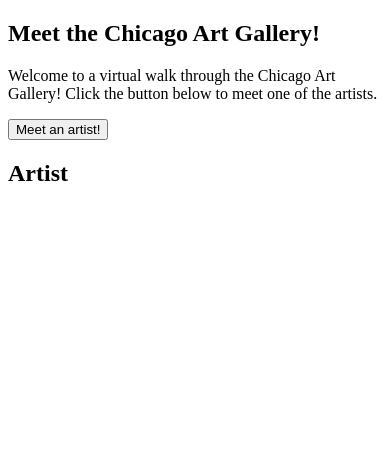
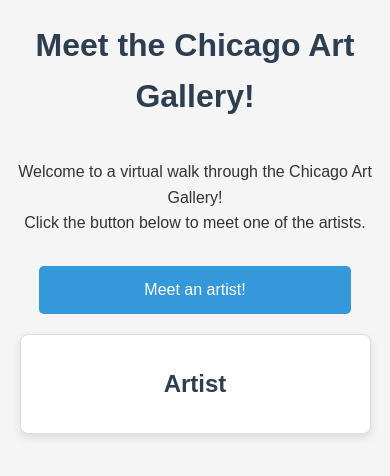
Before and after one commit to DariaBolgova/ARTIC-open-API-project, a plain HTML site: page index.html in a window 390 px wide. Both pictures are taken after a click on the button "Meet an artist!". Drawn offline with Linux system fonts and the light colour scheme; no server answers.

Commit message:
add basic styling with CSS

```diff
--- a/css/index.css
+++ b/css/index.css
@@ -2,4 +2,107 @@
     box-sizing: border-box;
 }
 
-/* Styling will be updated soon! */
+body {
+    font-family: Arial, sans-serif;
+    background-color: #f5f5f5;
+    color: #333;
+    margin: 0;
+    padding: 0;
+    line-height: 1.6;
+}
+
+h1, h2 {
+    text-align: center;
+    color: #2c3e50;
+}
+
+h1 {
+    margin-top: 20px;
+    font-size: 2.5em;
+}
+
+h2 {
+    margin-bottom: 10px;
+    font-size: 2em;
+}
+
+p {
+    text-align: center;
+    max-width: 600px;
+    margin: 0 auto;
+    padding: 10px;
+}
+
+button {
+    display: block;
+    margin: 20px auto;
+    padding: 10px 20px;
+    background-color: #3498db;
+    color: white;
+    border: none;
+    border-radius: 5px;
+    cursor: pointer;
+    font-size: 1em;
+}
+
+button:hover {
+    background-color: #2980b9;
+}
+
+#search-result {
+    background-color: #ffffff;
+    border: 1px solid #ddd;
+    border-radius: 8px;
+    padding: 20px;
+    max-width: 800px;
+    margin: 20px auto;
+    box-shadow: 0 4px 8px rgba(0, 0, 0, 0.1);
+}
+
+#list-of-works div {
+    padding: 10px;
+    margin: 5px 0;
+    background-color: #ecf0f1;
+    border-radius: 4px;
+    transition: background-color 0.3s;
+}
+
+#list-of-works div:hover {
+    background-color: #d5d8dc;
+}
+
+#picture {
+    text-align: center;
+    margin-top: 20px;
+}
+
+#picture img {
+    border: 1px solid #ddd;
+    border-radius: 4px;
+    max-width: 100%;
+    height: auto;
+}
+
+@media (max-width: 600px) {
+    h1 {
+        font-size: 2em;
+    }
+
+    h2 {
+        font-size: 1.5em;
+    }
+
+    p, #search-result {
+        padding: 10px;
+    }
+
+    button {
+        width: 80%;
+        padding: 15px;
+    }
+
+    #search-result {
+        width: 90%;
+        margin: 10px auto;
+    }
+}
--- a/index.html
+++ b/index.html
@@ -16,7 +16,7 @@
 <body>
     <section id="page-name">
         <h1>Meet the Chicago Art Gallery!</h1>
-        <p>Welcome to a virtual walk through the Chicago Art Gallery! Click the button below to meet one of the artists.</p>
+        <p>Welcome to a virtual walk through the Chicago Art Gallery!<br>Click the button below to meet one of the artists.</p>
     </section>
     <section id="search-API">
         <button id="artist-button">Meet an artist!</button>
```
